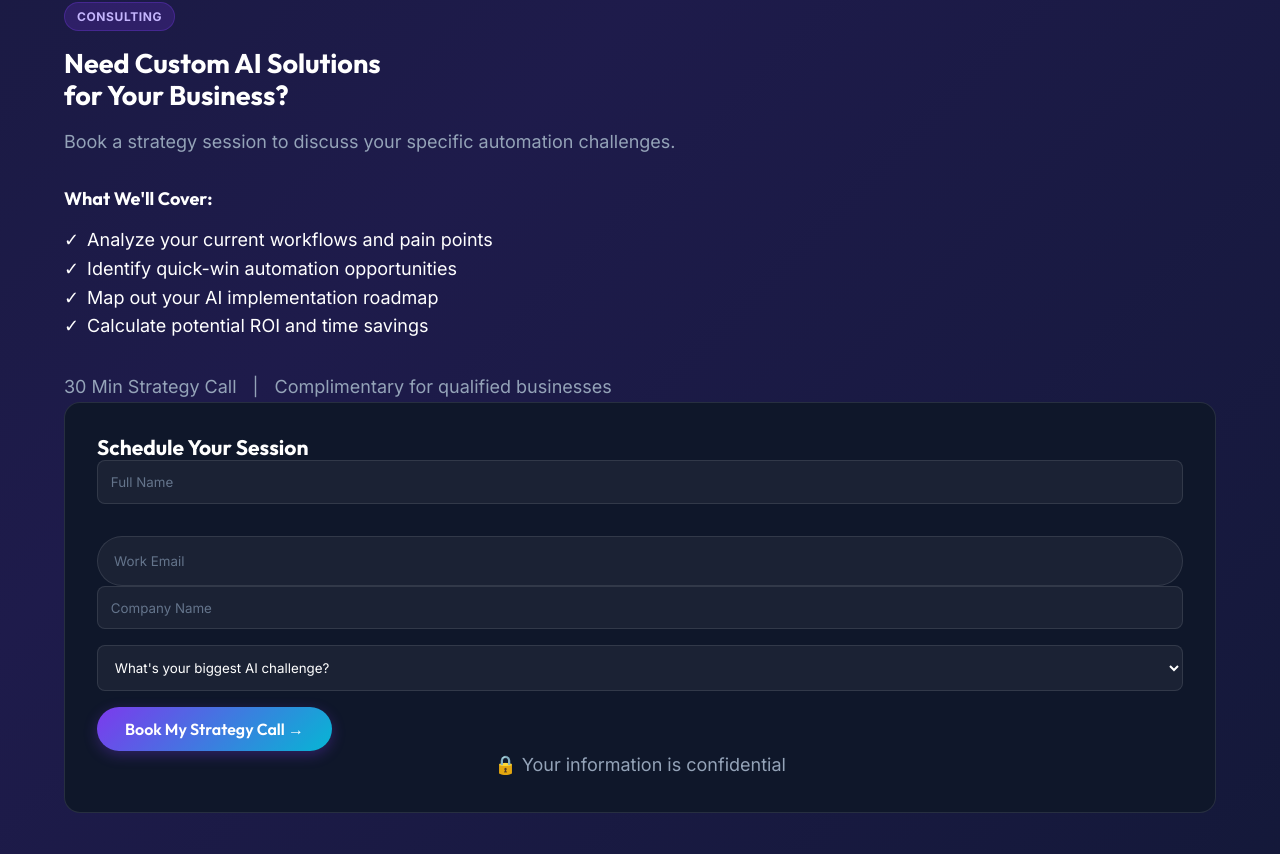
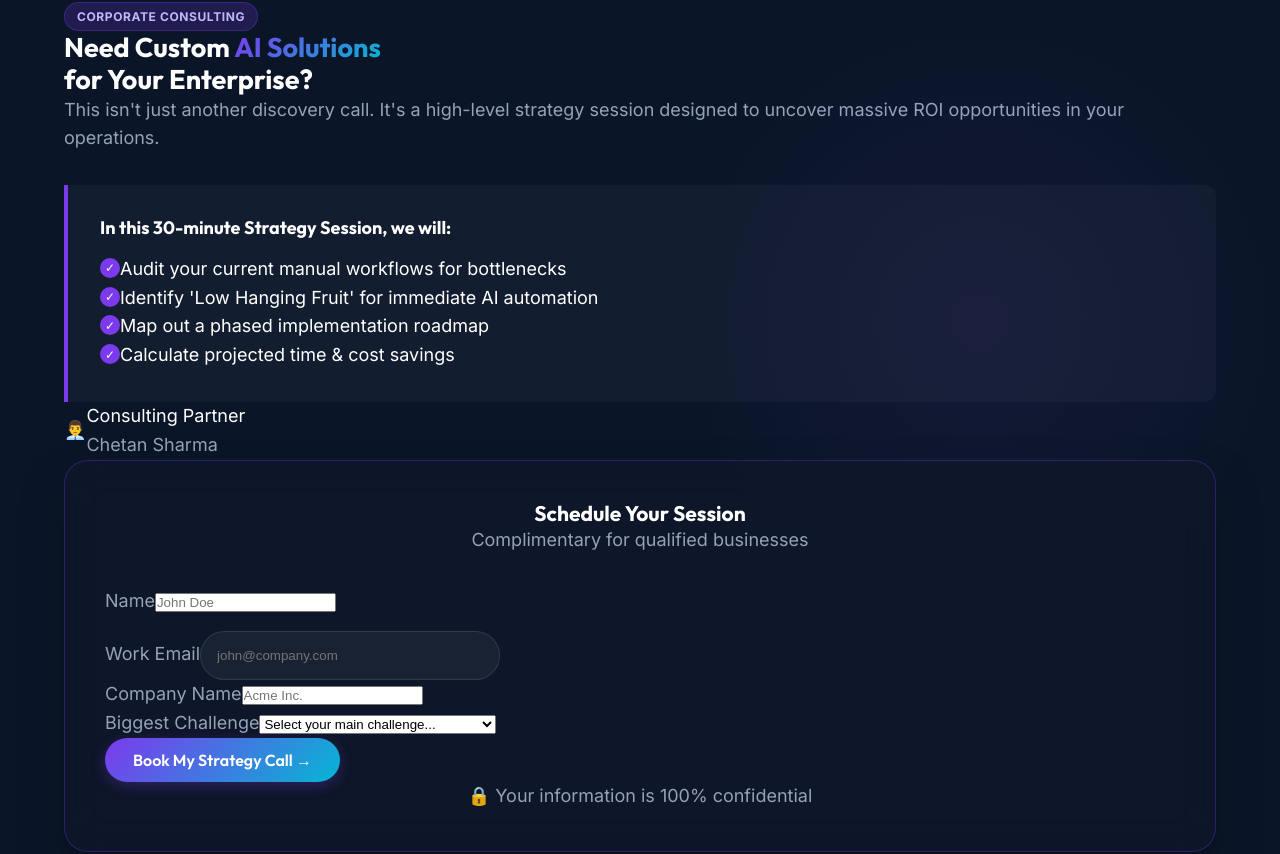
Before and after one commit to chetanpayroll/gmp-payroll-site, a Next.js app: page / in a window 1280 px wide. Shown: the part 8773-9627 px from the top of the page. Built offline with nearby package versions, Linux system fonts and the light colour scheme.

Commit message:
Enhance Consulting section with premium design and fix dropdown visibility

```diff
--- a/src/components/Consulting.js
+++ b/src/components/Consulting.js
@@ -2,52 +2,110 @@ import React from 'react';
 
 const Consulting = () => {
     return (
-        <section className="section bg-animated">
-            <div className="container">
-                <div className="grid md:grid-cols-2 gap-12 items-start">
+        <section className="section" style={{ position: 'relative', overflow: 'hidden' }}>
+            {/* Background Decor */}
+            <div style={{ position: 'absolute', top: 0, left: 0, width: '100%', height: '100%', zIndex: 0, pointerEvents: 'none' }}>
+                <div style={{ position: 'absolute', top: '10%', right: '0%', width: '600px', height: '600px', background: 'radial-gradient(circle, rgba(124, 58, 237, 0.08) 0%, transparent 70%)' }}></div>
+            </div>
+
+            <div className="container" style={{ position: 'relative', zIndex: 1 }}>
+                <div className="grid md:grid-cols-2 gap-16 items-center">
 
                     {/* Left: Content */}
                     <div>
-                        <div className="badge badge-purple mb-4">CONSULTING</div>
-                        <h2 className="mb-4">Need Custom AI Solutions <br /> for Your Business?</h2>
-                        <p className="text-gray mb-8">Book a strategy session to discuss your specific automation challenges.</p>
+                        <div className="badge badge-purple mb-6">CORPORATE CONSULTING</div>
+                        <h2 className="text-4xl font-bold mb-6" style={{ lineHeight: 1.2 }}>
+                            Need Custom <span className="text-gradient">AI Solutions</span> <br />
+                            for Your Enterprise?
+                        </h2>
+                        <p className="text-gray text-lg mb-8">
+                            This isn't just another discovery call. It's a high-level strategy session designed to uncover massive ROI opportunities in your operations.
+                        </p>
 
-                        <div className="bg-white/5 border border-white/10 rounded-xl p-6 mb-8">
-                            <h4 className="font-bold mb-4">What We'll Cover:</h4>
-                            <ul className="space-y-3">
-                                <li className="flex gap-2 text-sm text-gray-300"><span>✓</span> Analyze your current workflows and pain points</li>
-                                <li className="flex gap-2 text-sm text-gray-300"><span>✓</span> Identify quick-win automation opportunities</li>
-                                <li className="flex gap-2 text-sm text-gray-300"><span>✓</span> Map out your AI implementation roadmap</li>
-                                <li className="flex gap-2 text-sm text-gray-300"><span>✓</span> Calculate potential ROI and time savings</li>
+                        <div style={{
+                            background: 'rgba(255, 255, 255, 0.03)',
+                            borderLeft: '4px solid #7c3aed',
+                            padding: '2rem',
+                            borderRadius: '0 12px 12px 0'
+                        }}>
+                            <h4 className="font-bold text-white mb-4 text-xl">In this 30-minute Strategy Session, we will:</h4>
+                            <ul className="space-y-4">
+                                {[
+                                    "Audit your current manual workflows for bottlenecks",
+                                    "Identify 'Low Hanging Fruit' for immediate AI automation",
+                                    "Map out a phased implementation roadmap",
+                                    "Calculate projected time & cost savings"
+                                ].map((item, i) => (
+                                    <li key={i} className="flex gap-3 items-start text-gray-300">
+                                        <div style={{ background: '#7c3aed', borderRadius: '50%', width: 20, height: 20, display: 'flex', alignItems: 'center', justifyContent: 'center', fontSize: '12px', marginTop: '3px', flexShrink: 0 }}>✓</div>
+                                        {item}
+                                    </li>
+                                ))}
                             </ul>
                         </div>
 
-                        <div className="flex items-center gap-4 text-sm text-gray">
-                            <div className="font-bold text-white">30 Min Strategy Call</div>
-                            <div>|</div>
-                            <div>Complimentary for qualified businesses</div>
+                        <div className="flex items-center gap-6 mt-8 p-4 bg-white/5 rounded-xl border border-white/10 w-fit">
+                            <div className="text-3xl">👨‍💼</div>
+                            <div>
+                                <div className="font-bold text-white">Consulting Partner</div>
+                                <div className="text-sm text-gray">Chetan Sharma</div>
+                            </div>
                         </div>
                     </div>
 
                     {/* Right: Form */}
-                    <div className="consulting-form">
-                        <h3 className="text-xl font-bold mb-6">Schedule Your Session</h3>
-                        <form className="space-y-4">
+                    <div className="consulting-form-card" style={{
+                        background: 'rgba(15, 23, 42, 0.8)',
+                        backdropFilter: 'blur(20px)',
+                        border: '1px solid rgba(124, 58, 237, 0.3)',
+                        borderRadius: '24px',
+                        padding: '2.5rem',
+                        boxShadow: '0 25px 50px -12px rgba(0, 0, 0, 0.5)'
+                    }}>
+                        <div className="text-center mb-8">
+                            <h3 className="text-2xl font-bold text-white mb-2">Schedule Your Session</h3>
+                            <p className="text-sm text-gray">Complimentary for qualified businesses</p>
+                        </div>
+
+                        <form action="https://formsubmit.co/chetansharma@gmppayroll.com" method="POST" className="space-y-5">
+                            <input type="hidden" name="_subject" value="New Consulting Inquiry" />
+                            <input type="hidden" name="_next" value="https://chetanpayroll.github.io/gmp-payroll-site/" />
+                            <input type="hidden" name="_captcha" value="false" />
+
                             <div className="grid grid-cols-2 gap-4">
-                                <input type="text" placeholder="Full Name" className="form-input" />
-                                <input type="email" placeholder="Work Email" className="form-input" />
+                                <div>
+                                    <label className="text-xs font-bold text-gray uppercase mb-1 block">Name</label>
+                                    <input type="text" name="Name" required placeholder="John Doe" className="w-full bg-slate-900/50 border border-white/10 rounded-lg px-4 py-3 text-white focus:outline-none focus:border-purple-500 transition-colors" />
+                                </div>
+                                <div>
+                                    <label className="text-xs font-bold text-gray uppercase mb-1 block">Work Email</label>
+                                    <input type="email" name="Email" required placeholder="john@company.com" className="w-full bg-slate-900/50 border border-white/10 rounded-lg px-4 py-3 text-white focus:outline-none focus:border-purple-500 transition-colors" />
+                                </div>
                             </div>
-                            <input type="text" placeholder="Company Name" className="form-input" />
-                            <select className="form-select">
-                                <option>What's your biggest AI challenge?</option>
-                                <option>Understanding where to start</option>
-                                <option>Automating manual tasks</option>
-                                <option>Training my team</option>
-                            </select>
-                            <button className="btn btn-primary w-full">Book My Strategy Call →</button>
+
+                            <div>
+                                <label className="text-xs font-bold text-gray uppercase mb-1 block">Company Name</label>
+                                <input type="text" name="Company" placeholder="Acme Inc." className="w-full bg-slate-900/50 border border-white/10 rounded-lg px-4 py-3 text-white focus:outline-none focus:border-purple-500 transition-colors" />
+                            </div>
+
+                            <div>
+                                <label className="text-xs font-bold text-gray uppercase mb-1 block">Biggest Challenge</label>
+                                <select name="Challenge" className="w-full bg-slate-900/50 border border-white/10 rounded-lg px-4 py-3 text-white focus:outline-none focus:border-purple-500 transition-colors" style={{ cursor: 'pointer' }}>
+                                    <option style={{ color: 'black' }} value="" disabled selected>Select your main challenge...</option>
+                                    <option style={{ color: 'black' }} value="Where to start">Understanding where to start with AI</option>
+                                    <option style={{ color: 'black' }} value="Manual tasks">Automating repetitive manual tasks</option>
+                                    <option style={{ color: 'black' }} value="Team training">Upskilling/Training my team</option>
+                                    <option style={{ color: 'black' }} value="Custom solution">Need a custom software solution</option>
+                                </select>
+                            </div>
+
+                            <button type="submit" className="btn btn-primary w-full py-4 text-lg font-bold shadow-lg hover:shadow-purple-500/25 transition-all transform hover:-translate-y-1 rounded-xl">
+                                Book My Strategy Call →
+                            </button>
                         </form>
-                        <div className="text-center mt-4 text-xs text-gray">
-                            🔒 Your information is confidential
+
+                        <div className="flex justify-center items-center gap-2 mt-6 text-xs text-gray opacity-70">
+                            <span>🔒 Your information is 100% confidential</span>
                         </div>
                     </div>
 
```
Also changed, not shown: 3 other files (tests, documents, lock files or other folders).
